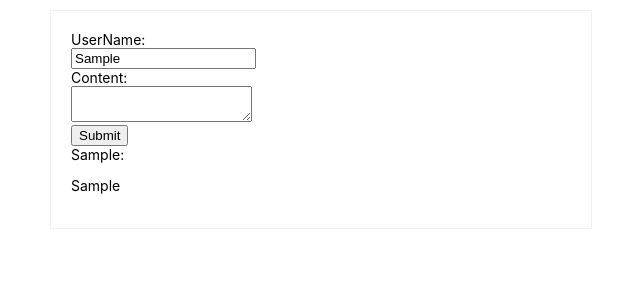
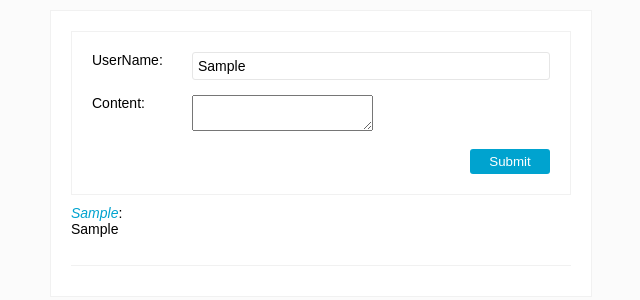
Before and after one commit to YafeiGeng/comment-app, a React (Create React App) app: page / in a window 1280 px wide. Both pictures are taken after typing "Sample", "Sample" into the empty fields and a click on the button "Submit". Shown: the top 300 px of the page, without its empty margins (319-959 px from the left). Built offline with nearby package versions, Linux system fonts and the light colour scheme.

Commit message:
style comment-app

```diff
--- a/src/index.css
+++ b/src/index.css
@@ -1,22 +1,105 @@
+
 body {
-  margin: 0;
-  font-family: -apple-system, BlinkMacSystemFont, "Segoe UI", "Roboto", "Oxygen",
-    "Ubuntu", "Cantarell", "Fira Sans", "Droid Sans", "Helvetica Neue",
-    sans-serif;
-  -webkit-font-smoothing: antialiased;
-  -moz-osx-font-smoothing: grayscale;
+    margin: 0;
+    padding: 0;
+    font-family: sans-serif;
+    background-color: #fbfbfb;
 }
 
-code {
-  font-family: source-code-pro, Menlo, Monaco, Consolas, "Courier New",
-    monospace;
+.wrapper {
+    width: 500px;
+    margin: 10px auto;
+    font-size: 14px;
+    background-color: #fff;
+    border: 1px solid #f1f1f1;
+    padding: 20px;
 }
 
-.wrapper{
-  width:500px;
-  margin: 10px auto;
-  font-size: 14px;
-  background-color: #fff;
-  border: 1px solid #f1f1f1;
-  padding: 20px;
+/* 评论框样式 */
+.comment-input {
+    background-color: #fff;
+    border: 1px solid #f1f1f1;
+    padding: 20px;
+    margin-bottom: 10px;
 }
+
+.comment-field {
+    margin-bottom: 15px;
+    display: flex;
+}
+
+.comment-field .comment-field-name {
+    display: flex;
+    flex-basis: 100px;
+    font-size: 14px;
+}
+
+.comment-field .comment-field-input {
+    display: flex;
+    flex: 1;
+}
+
+.comment-field-input input,
+.comment-field-input textarea {
+    border: 1px solid #e6e6e6;
+    border-radius: 3px;
+    padding: 5px;
+    outline: none;
+    font-size: 14px;
+    resize: none;
+    flex: 1;
+}
+
+.comment-field-input textarea {
+    height: 100px;
+}
+
+.comment-field-button {
+    display: flex;
+    justify-content: flex-end;
+}
+
+.comment-field-button button {
+    padding: 5px 10px;
+    width: 80px;
+    border: none;
+    border-radius: 3px;
+    background-color: #00a3cf;
+    color: #fff;
+    outline: none;
+    cursor: pointer;
+}
+
+.comment-field-button button:active {
+    background: #13c1f1;
+}
+
+/* 评论列表样式 */
+.comment-list {
+    background-color: #fff;
+    border: 1px solid #f1f1f1;
+    padding: 20px;
+}
+
+/* 评论组件样式 */
+.comment {
+    display: flex;
+    border-bottom: 1px solid #f1f1f1;
+    margin-bottom: 10px;
+    padding-bottom: 10px;
+    min-height: 50px;
+}
+
+.comment .comment-user {
+    flex-shrink: 0;
+}
+
+.comment span {
+    color: #00a3cf;
+    font-style: italic;
+}
+
+.comment p {
+    margin: 0;
+    /*text-indent: 2em;*/
+}
```
